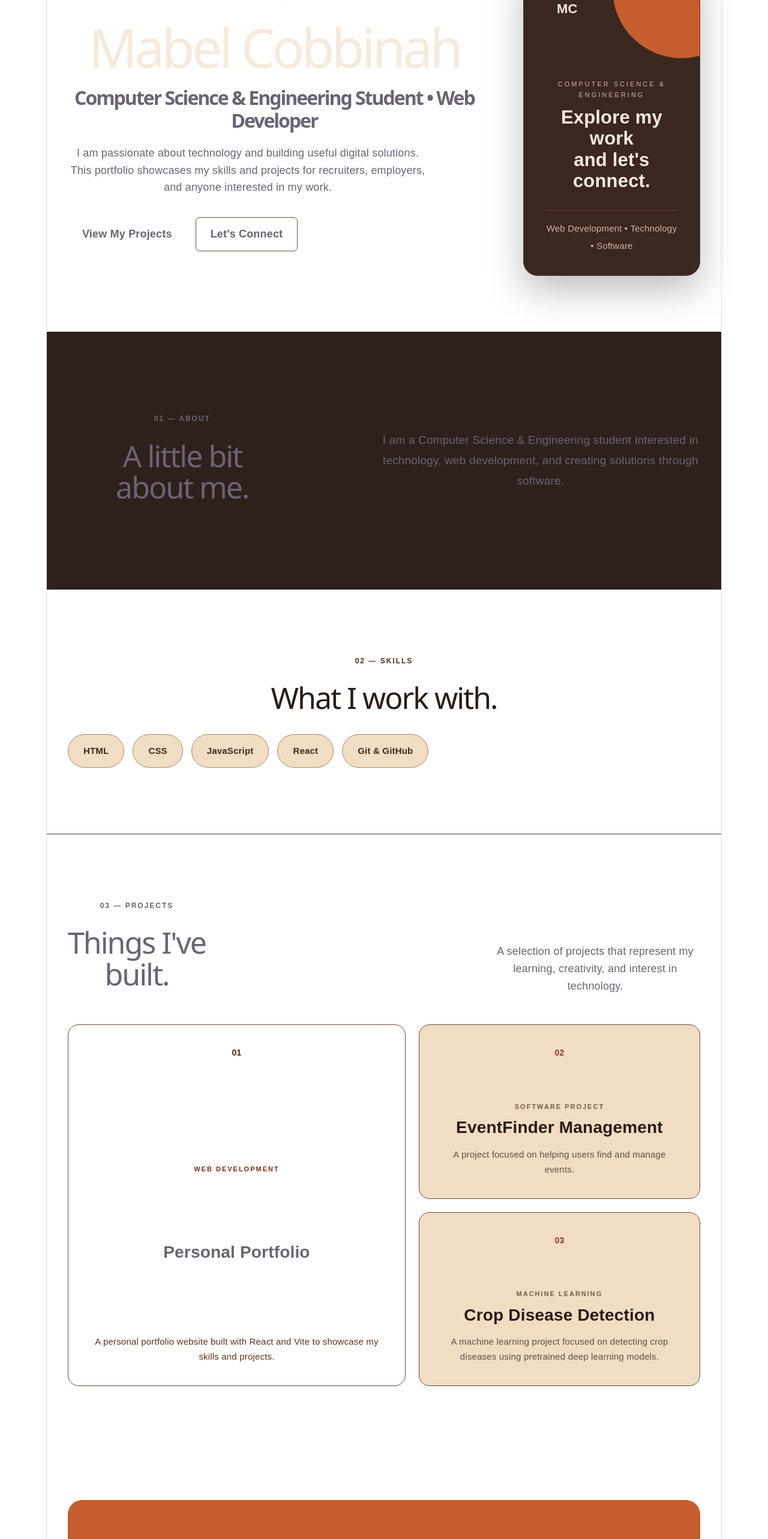
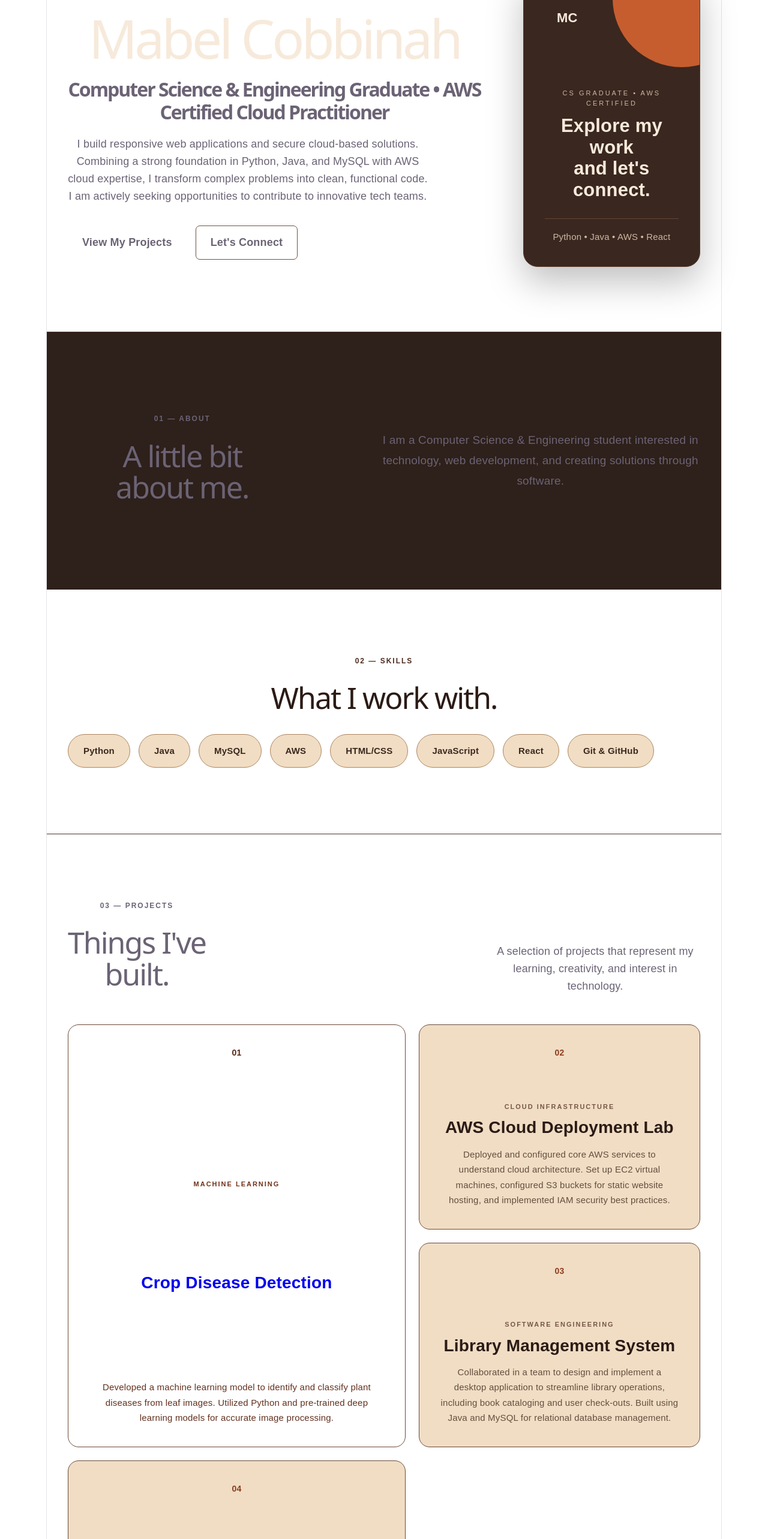
Before and after one commit to LOTHs25/my-portfolio, a React (Vite) app: page / in a window 1280 px wide. Shown: the part 234-2800 px from the top of the page at 60% size. Built offline with nearby package versions, Linux system fonts and the light colour scheme.

Commit message:
Updated the home section

```diff
--- a/src/App.jsx
+++ b/src/App.jsx
@@ -1,5 +1,8 @@
 import './App.css'
-import About from './components/About'
+import { Routes, Route } from 'react-router-dom'
+import Home from './pages/Home'
+import EventFinderManagement from './pages/EventFinderManagement'
+import CropDiseaseDetection from './pages/CropDiseaseDetection'
 
 function App() {
   return (
@@ -9,148 +12,27 @@ function App() {
           <h2>Mabel Cobbinah</h2>
 
           <div className="nav-links">
-            <a href="#about">About</a>
-            <a href="#skills">Skills</a>
-            <a href="#projects">Projects</a>
-            <a href="#contact">Contact</a>
+            <a href="/#about">About</a>
+            <a href="/#skills">Skills</a>
+            <a href="/#projects">Projects</a>
+            <a href="/#contact">Contact</a>
           </div>
         </nav>
       </header>
 
-      <main>
-        <section className="hero">
-          <div>
-            <p className="intro">HELLO, I'M</p>
+   <Routes>
+  <Route path="/" element={<Home />} />
 
-            <h1>
-              Mabel <span>Cobbinah</span>
-            </h1>
+  <Route
+    path="/projects/eventfinder-management"
+    element={<EventFinderManagement />}
+  />
 
-            <h2>Computer Science & Engineering Student • Web Developer</h2>
-
-            <p className="hero-description">
-              I am passionate about technology and building useful digital
-              solutions. This portfolio showcases my skills and projects for
-              recruiters, employers, and anyone interested in my work.
-            </p>
-
-            <div className="hero-buttons">
-              <a href="#projects" className="primary-button">
-                View My Projects
-              </a>
-
-              <a href="#contact" className="secondary-button">
-                Let's Connect
-              </a>
-            </div>
-          </div>
-
-          <div className="hero-card">
-            <div className="circle">MC</div>
-
-            <p>COMPUTER SCIENCE & ENGINEERING</p>
-
-           <h3>
-            Explore my work
-          <br />
-          and let's connect.
-          </h3>
-
-            <div className="card-line"></div>
-
-            <small>Web Development • Technology • Software</small>
-          </div>
-        </section>
-
-        <About />
-
-        <section id="skills">
-          <p className="section-label">02 — SKILLS</p>
-
-          <h2>What I work with.</h2>
-
-          <div className="skills">
-            <span>HTML</span>
-            <span>CSS</span>
-            <span>JavaScript</span>
-            <span>React</span>
-            <span>Git & GitHub</span>
-          </div>
-        </section>
-
-        <section id="projects">
-          <div className="projects-heading">
-            <div>
-              <p className="section-label">03 — PROJECTS</p>
-              <h2>
-                Things I've
-                <br />
-                <span>built.</span>
-              </h2>
-            </div>
-
-            <p>
-              A selection of projects that represent my learning, creativity,
-              and interest in technology.
-            </p>
-          </div>
-
-          <div className="projects">
-            <article className="project-card featured">
-              <p className="project-number">01</p>
-              <p className="project-type">WEB DEVELOPMENT</p>
-
-              <h3>Personal Portfolio</h3>
-
-              <p>
-                A personal portfolio website built with React and Vite to
-                showcase my skills and projects.
-              </p>
-            </article>
-
-            <article className="project-card">
-              <p className="project-number">02</p>
-              <p className="project-type">SOFTWARE PROJECT</p>
-
-              <h3>EventFinder Management</h3>
-
-              <p>
-                A project focused on helping users find and manage events.
-              </p>
-            </article>
-
-            <article className="project-card">
-              <p className="project-number">03</p>
-              <p className="project-type">MACHINE LEARNING</p>
-
-              <h3>Crop Disease Detection</h3>
-
-              <p>
-                A machine learning project focused on detecting crop diseases
-                using pretrained deep learning models.
-              </p>
-            </article>
-          </div>
-        </section>
-
-        <section id="contact">
-          <p className="section-label">04 — CONTACT</p>
-
-          <h2>Let's Connect</h2>
-
-          <p>
-            If you would like to know more about my work or discuss an
-            opportunity, feel free to get in touch.
-          </p>
-
-          <a
-            href="mailto:your-email@example.com"
-            className="primary-button"
-          >
-            Contact Me
-          </a>
-        </section>
-      </main>
+  <Route
+    path="/projects/crop-disease-detection"
+    element={<CropDiseaseDetection />}
+  />
+</Routes>
 
       <footer>
         <p>© 2026 Mabel Cobbinah. All rights reserved.</p>
--- a/src/pages/CropDiseaseDetection.jsx
+++ b/src/pages/CropDiseaseDetection.jsx
@@ -0,0 +1,25 @@
+function CropDiseaseDetection() {
+  return (
+    <main>
+      <section>
+        <p className="section-label">PROJECT 03</p>
+
+        <h1>Crop Disease Detection</h1>
+
+        <p>
+          A machine learning project focused on detecting crop diseases using
+          pretrained deep learning models.
+        </p>
+
+        <p>
+          The project explores the use of deep learning to identify crop
+          diseases from images and compare different pretrained models.
+        </p>
+
+        <a href="/">← Back to Home</a>
+      </section>
+    </main>
+  )
+}
+
+export default CropDiseaseDetection
--- a/src/pages/Home.jsx
+++ b/src/pages/Home.jsx
@@ -11,12 +11,13 @@ function Home() {
             Mabel <span>Cobbinah</span>
           </h1>
 
-          <h2>Computer Science & Engineering Student • Web Developer</h2>
+          <h2>Computer Science & Engineering Graduate • AWS Certified Cloud Practitioner</h2>
 
           <p className="hero-description">
-            I am passionate about technology and building useful digital
-            solutions. This portfolio showcases my skills and projects for
-            recruiters, employers, and anyone interested in my work.
+            I build responsive web applications and secure cloud-based solutions.
+            Combining a strong foundation in Python, Java, and MySQL with AWS cloud
+            expertise, I transform complex problems into clean, functional code.
+            I am actively seeking opportunities to contribute to innovative tech teams.
           </p>
 
           <div className="hero-buttons">
@@ -33,7 +34,7 @@ function Home() {
         <div className="hero-card">
           <div className="circle">MC</div>
 
-          <p>COMPUTER SCIENCE & ENGINEERING</p>
+          <p>CS GRADUATE • AWS CERTIFIED</p>
 
           <h3>
             Explore my work
@@ -43,7 +44,7 @@ function Home() {
 
           <div className="card-line"></div>
 
-          <small>Web Development • Technology • Software</small>
+          <small>Python • Java • AWS • React</small>
         </div>
       </section>
 
@@ -55,8 +56,11 @@ function Home() {
         <h2>What I work with.</h2>
 
         <div className="skills">
-          <span>HTML</span>
-          <span>CSS</span>
+          <span>Python</span>
+          <span>Java</span>
+          <span>MySQL</span>
+          <span>AWS</span>
+          <span>HTML/CSS</span>
           <span>JavaScript</span>
           <span>React</span>
           <span>Git & GitHub</span>
@@ -84,42 +88,50 @@ function Home() {
         <div className="projects">
           <article className="project-card featured">
             <p className="project-number">01</p>
-            <p className="project-type">WEB DEVELOPMENT</p>
-
-            <h3>Personal Portfolio</h3>
-
+            <p className="project-type">MACHINE LEARNING</p>
+            <h3>
+              <a href="/projects/crop-disease-detection">
+                Crop Disease Detection
+              </a>
+            </h3>
             <p>
-              A personal portfolio website built with React and Vite to
-              showcase my skills and projects.
+              Developed a machine learning model to identify and classify plant diseases
+              from leaf images. Utilized Python and pre-trained deep learning models
+              for accurate image processing.
             </p>
           </article>
 
           <article className="project-card">
             <p className="project-number">02</p>
-            <p className="project-type">SOFTWARE PROJECT</p>
-
-            <h3>EventFinder Management</h3>
-
+            <p className="project-type">CLOUD INFRASTRUCTURE</p>
+            <h3>AWS Cloud Deployment Lab</h3>
             <p>
-              A project focused on helping users find and manage events.
+              Deployed and configured core AWS services to understand cloud architecture.
+              Set up EC2 virtual machines, configured S3 buckets for static website hosting,
+              and implemented IAM security best practices.
             </p>
           </article>
 
           <article className="project-card">
-  <p className="project-number">03</p>
-  <p className="project-type">MACHINE LEARNING</p>
+            <p className="project-number">03</p>
+            <p className="project-type">SOFTWARE ENGINEERING</p>
+            <h3>Library Management System</h3>
+            <p>
+              Collaborated in a team to design and implement a desktop application to
+              streamline library operations, including book cataloging and user check-outs.
+              Built using Java and MySQL for relational database management.
+            </p>
+          </article>
 
-  <h3>
-    <a href="/projects/crop-disease-detection">
-      Crop Disease Detection
-    </a>
-  </h3>
-
-  <p>
-    A machine learning project focused on detecting crop diseases
-    using pretrained deep learning models.
-  </p>
-</article>
+          <article className="project-card">
+            <p className="project-number">04</p>
+            <p className="project-type">WEB DEVELOPMENT</p>
+            <h3>Course Registration Portal</h3>
+            <p>
+              Designed and built an interactive frontend website for student course
+              registration. Implemented dynamic form validation using HTML, CSS, and JavaScript.
+            </p>
+          </article>
         </div>
       </section>
 
@@ -133,7 +145,7 @@ function Home() {
           opportunity, feel free to get in touch.
         </p>
 
-        <a href="mailto:your-email@example.com" className="primary-button">
+        <a href="mailto:mabelcobbinah211@gmail.com" className="primary-button">
           Contact Me
         </a>
       </section>
```
Also changed, not shown: src/main.jsx (+6 -6 lines), 2 other files (tests, documents, lock files or other folders).
